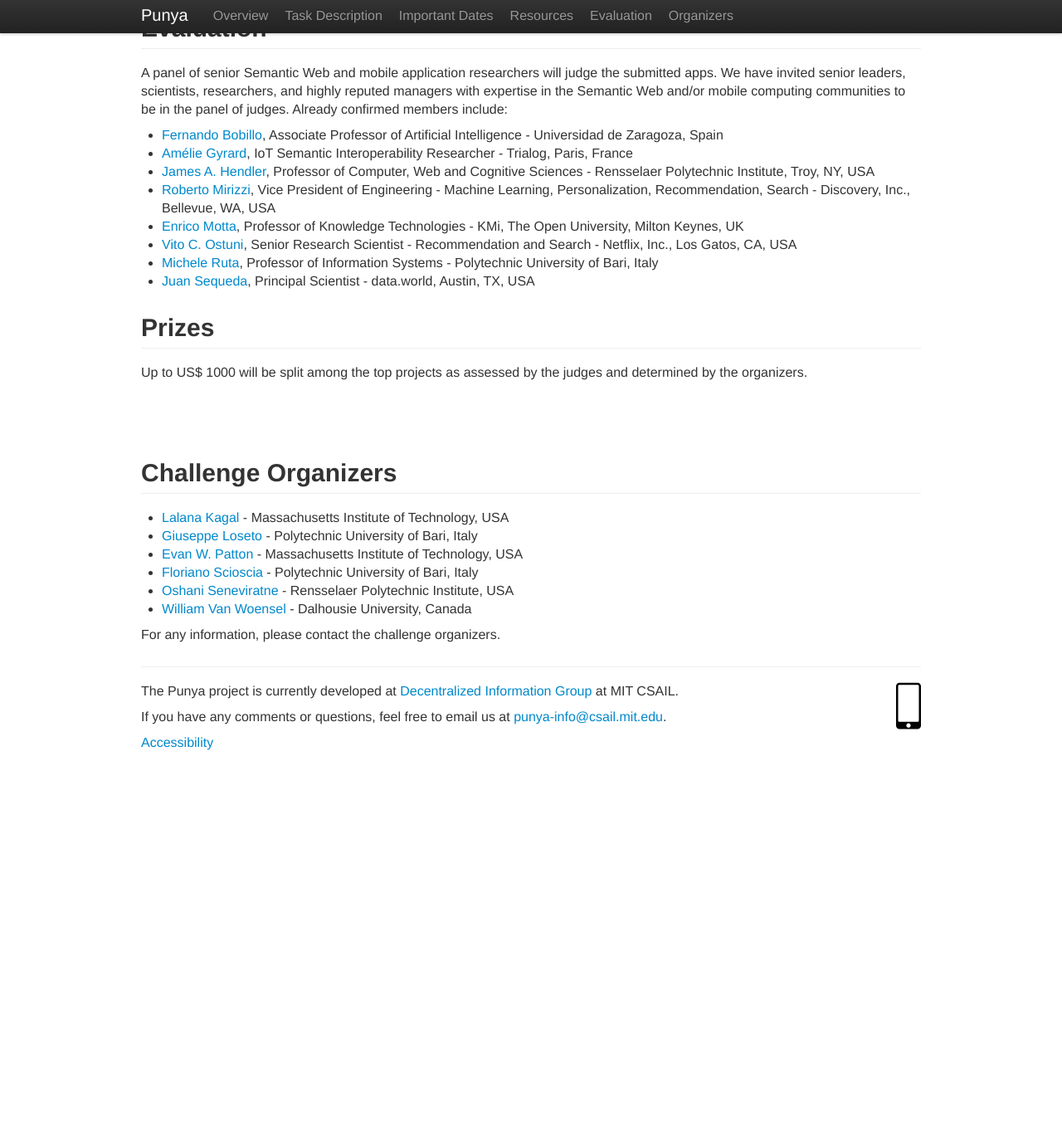
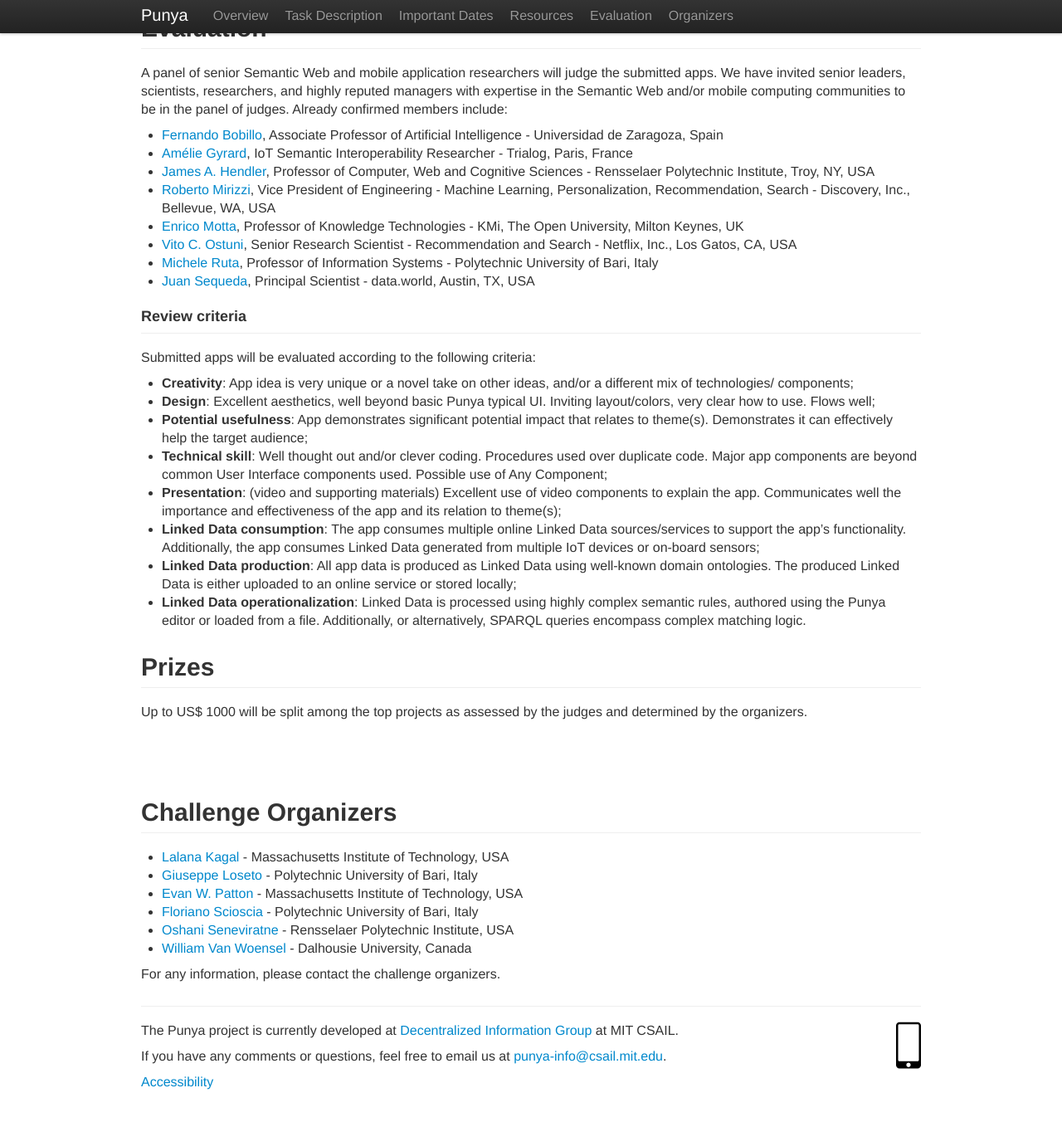
Before and after one commit to mit-dig/punya-website, a Jekyll site: the page built from challenge/index.md, in a window 1280 px wide and 1400 px high, scrolled down 2752 px. Shown: the top 1352 px of the window at 83% size. Built offline with Jekyll 4.4.1, drawn with Linux system fonts in a browser that asks for light colours; before the commit the page ends 3743 px from its top, so only the background shows below that.

Commit message:
Add review criteria and Open Graph Protocol tags (#12)

```diff
--- a/_includes/head.html
+++ b/_includes/head.html
@@ -15,4 +15,22 @@
   {%- if page.responsive -%}
   <link href="/static/bootstrap-responsive.css" rel="stylesheet">
   {%- endif -%}
+
+  <!-- Open Graph Protocol Tags (https://ogp.me) -->
+  <meta content="{{ site.title }}" property="og:site_name">
+  {% if page.title %}
+    <meta content="{{ page.title }}" property="og:title">
+  {% else %}
+    <meta content="{{ site.title }}" property="og:title">
+  {% endif %}
+  <meta content="website" property="og:type">
+  {% if page.description %}
+    <meta content="{{ page.description }}" property="og:description">
+  {% else %}
+    <meta content="{{ site.description }}" property="og:description">
+  {% endif %}
+  {% if page.url %}
+    <meta content="{{ site.url }}{{ page.url }}" property="og:url">
+  {% endif %}
+  <meta content="{{ site.url }}/images/app-inventor.png" property="og:image">
 </head>
--- a/challenge/index.md
+++ b/challenge/index.md
@@ -4,6 +4,8 @@
 
 layout: challenge
 responsive: true
+title: Operationalizing Linked Data in Mobile Apps Using MIT App Inventor's Punya
+description: ISWC 2021 Semantic Web Challenge
 ---
 
 <!-- Overview -->
@@ -163,6 +165,19 @@
 * [Vito C. Ostuni](https://www.linkedin.com/in/vito-claudio-ostuni-0b576027){:target="_blank"}, Senior Research Scientist - Recommendation and Search - Netflix, Inc., Los Gatos, CA, USA
 * [Michele Ruta](http://sisinflab.poliba.it/ruta){:target="_blank"}, Professor of Information Systems - Polytechnic University of Bari, Italy
 * [Juan Sequeda](https://juansequeda.com){:target="_blank"}, Principal Scientist - data.world, Austin, TX, USA
+
+### Review criteria
+
+Submitted apps will be evaluated according to the following criteria:
+
+* __Creativity__: App idea is very unique or a novel take on other ideas, and/or a different mix of technologies/ components;
+* __Design__: Excellent aesthetics, well beyond basic Punya typical UI. Inviting layout/colors, very clear how to use. Flows well;
+* __Potential usefulness__: App demonstrates significant potential impact that relates to theme(s). Demonstrates it can effectively help the target audience;
+* __Technical skill__: Well thought out and/or clever coding. Procedures used over duplicate code. Major app components are beyond common User Interface components used. Possible use of Any Component;
+* __Presentation__: (video and supporting materials) Excellent use of video components to explain the app. Communicates well the importance and effectiveness of the app and its relation to theme(s);
+* __Linked Data consumption__: The app consumes multiple online Linked Data sources/services to support the app’s functionality. Additionally, the app consumes Linked Data generated from multiple IoT devices or on-board sensors;
+* __Linked Data production__: All app data is produced as Linked Data using well-known domain ontologies. The produced Linked Data is either uploaded to an online service or stored locally;
+* __Linked Data operationalization__: Linked Data is processed using highly complex semantic rules, authored using the Punya editor or loaded from a file. Additionally, or alternatively, SPARQL queries encompass complex matching logic.
 </div>
 </div>
 
--- a/static/bootstrap-responsive.css
+++ b/static/bootstrap-responsive.css
@@ -48,6 +48,10 @@
     .brand {
         padding-left: 30px !important;
     }
+
+    footer {
+        padding: 18px;
+    }
 }
 
 /* Landscape phone to portrait tablet */
```
Also changed, not shown: images/app-inventor.png (added).
